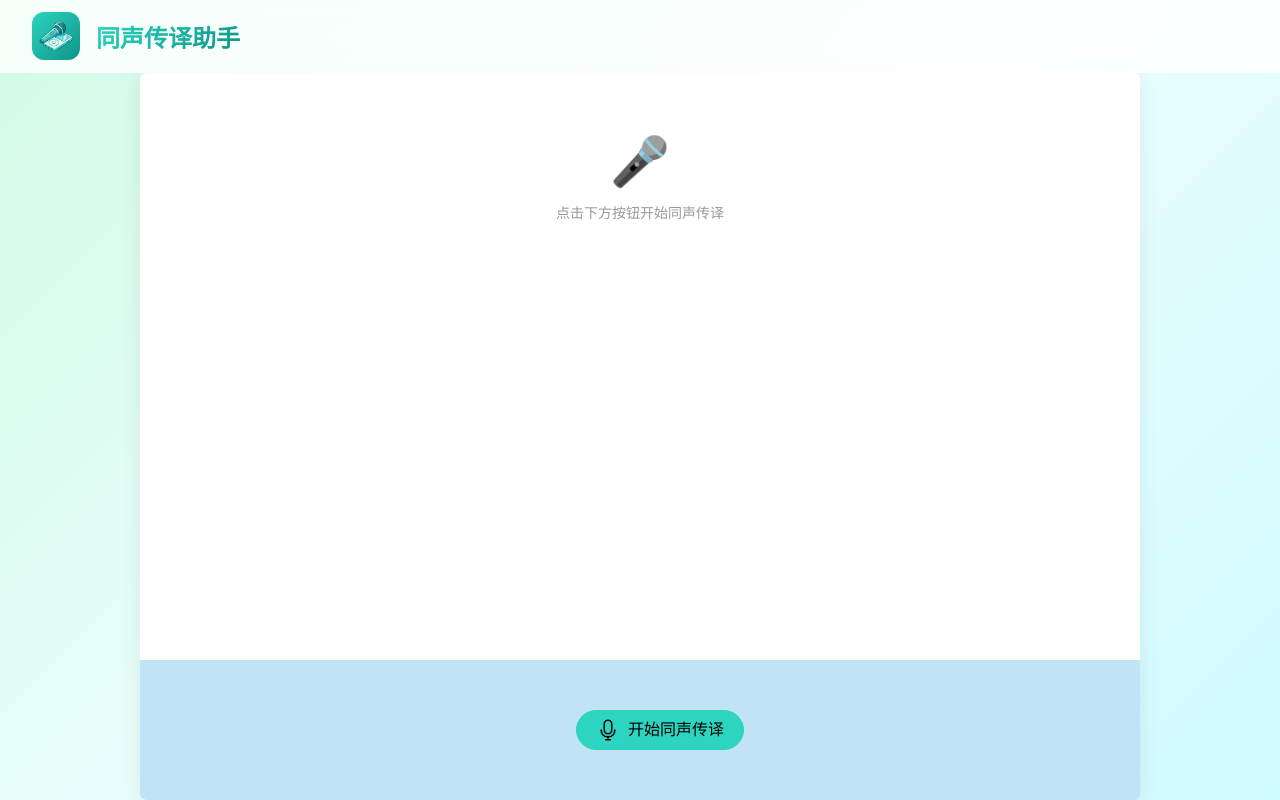
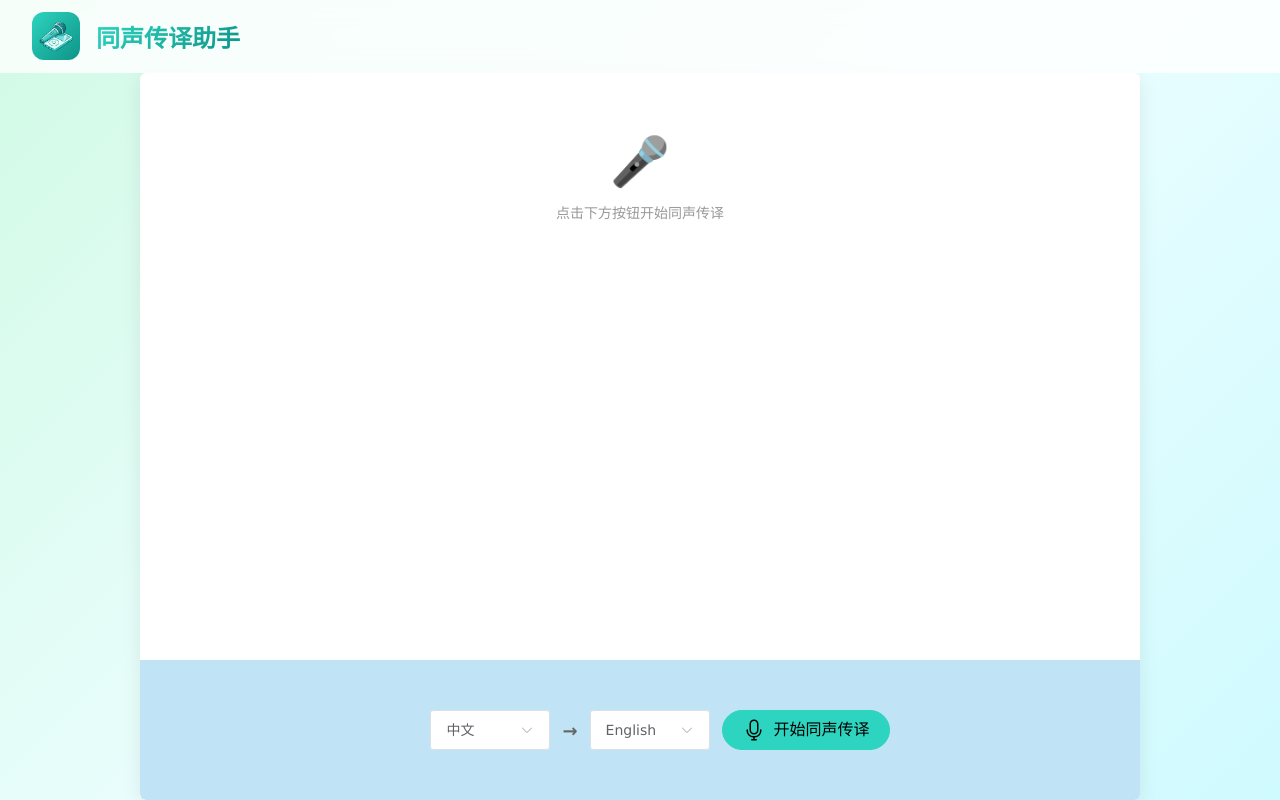
Before and after one commit to F-xd/live-translate, a Vue app: page / in a window 1280 px wide. Built offline with nearby package versions, Linux system fonts and the light colour scheme.

Commit message:
feat: 新增识别语言和翻译语言选择
新增了源语言和目标语言选择下拉框，支持多语种语音识别和翻译配置

```diff
--- a/src/page/home/components/TranslateArea/TranslateArea.vue
+++ b/src/page/home/components/TranslateArea/TranslateArea.vue
@@ -31,6 +31,26 @@
         </div>
         <!-- 操作区 -->
         <div class="operation">
+            <!-- 识别语言选择 -->
+            <div class="language-select">
+                <ElSelect v-model="sourceLanguage" placeholder="识别语言" size="large" :disabled="isStarted"
+                    class="lang-select">
+                    <ElOption v-for="lang in languageOptions" :key="lang.code" :label="lang.label" :value="lang.code" />
+                </ElSelect>
+            </div>
+
+            <!-- 箭头分隔 -->
+            <span class="arrow">→</span>
+
+            <!-- 翻译语言选择 -->
+            <div class="language-select">
+                <ElSelect v-model="targetLanguage" placeholder="翻译语言" size="large" :disabled="isStarted"
+                    class="lang-select">
+                    <ElOption v-for="lang in languageOptions" :key="lang.code" :label="lang.label" :value="lang.code" />
+                </ElSelect>
+            </div>
+
+            <!-- 开始按钮 -->
             <ElButton type="primary" size="large" color="#2dd4bf" round @click="handleStart">
                 <ElIcon size="24">
                     <Microphone />
@@ -57,6 +77,22 @@ const isAtBottom = ref(true);
 // 底部阈值（距离底部多少像素内认为是在底部）
 const bottomThreshold = 100;
 
+// 语言选项
+const languageOptions = [
+    { code: 'zh-CN', label: '中文' },
+    { code: 'en-US', label: 'English' },
+    { code: 'ja-JP', label: '日本語' },
+    { code: 'ko-KR', label: '한국어' },
+    { code: 'fr-FR', label: 'Français' },
+    { code: 'de-DE', label: 'Deutsch' },
+    { code: 'es-ES', label: 'Español' },
+    { code: 'ru-RU', label: 'русский' },
+];
+
+// 当前选择的识别语言和翻译语言
+const sourceLanguage = ref('zh-CN');
+const targetLanguage = ref('en-US');
+
 // 创建speechRecognition对象(语音识别)
 const SpeechRecognition = window.SpeechRecognition || window.webkitSpeechRecognition;
 
@@ -65,8 +101,8 @@ if (!SpeechRecognition) {
 }
 
 const recognition = new SpeechRecognition();
-// 设置识别语言为中文
-recognition.lang = 'zh-CN';
+// 设置识别语言（使用用户选择的语言）
+recognition.lang = sourceLanguage.value;
 // 开启中间结果
 recognition.interimResults = true;
 // 开启连续识别
@@ -204,6 +240,9 @@ const handleStart = () => {
         isStarted.value = false;
         currentTranscript.value = '';
     } else {
+        // 设置识别语言为用户选择的语言
+        recognition.lang = sourceLanguage.value;
+
         // 请求麦克风权限并开始识别
         navigator.mediaDevices.getUserMedia({ audio: true })
             .then(() => {
@@ -424,6 +463,24 @@ const addMessage = (msg) => {
         justify-content: center;
         align-items: center;
         padding: 20px;
+        gap: 12px;
+
+        .language-select {
+            .lang-select {
+                width: 120px;
+
+                .el-select__wrapper {
+                    border-radius: 8px;
+                    background: white;
+                }
+            }
+        }
+
+        .arrow {
+            font-size: 18px;
+            color: #666;
+            font-weight: bold;
+        }
     }
 
 }
```
